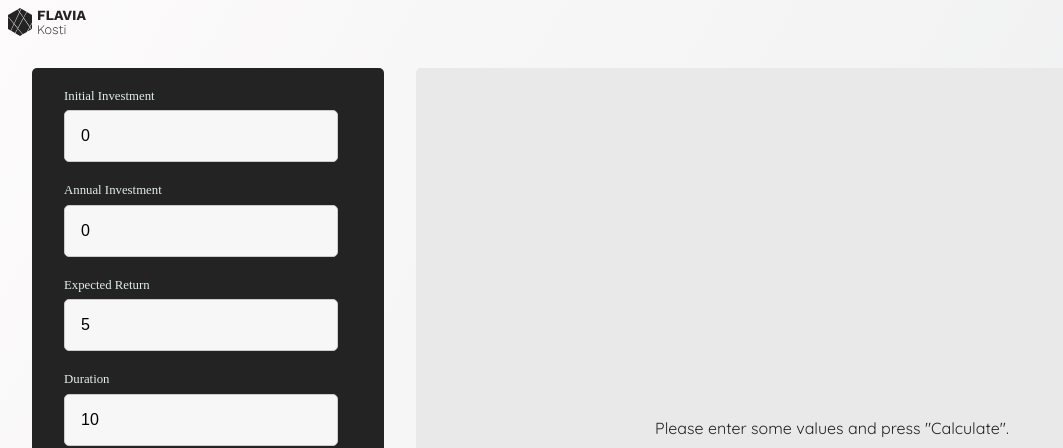
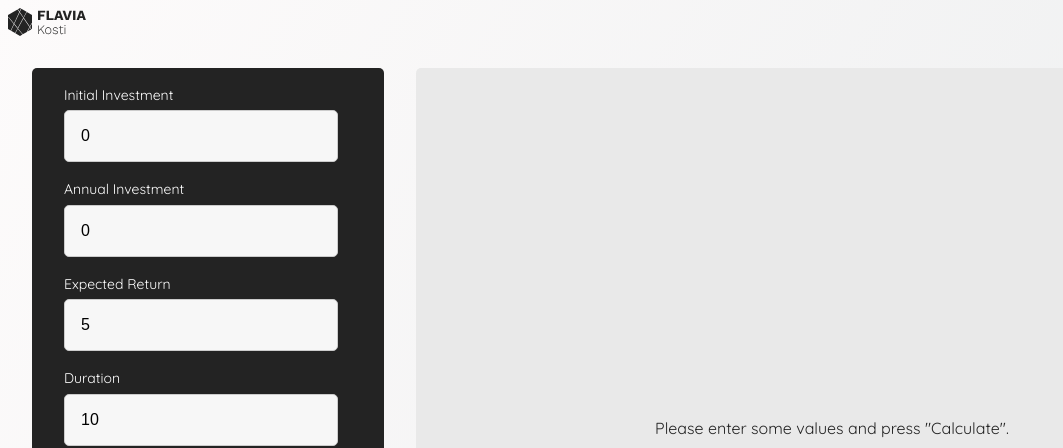
Before and after one commit to flavia3107/angular-invest-mini-project, an Angular app: page / in a window 1280 px wide. Shown: the top 448 px of the page, without its empty margins (0-1063 px from the left). Built offline with nearby package versions, Linux system fonts and the light colour scheme.

Commit message:
Unify font style

```diff
--- a/src/app/user-input/user-input.component.css
+++ b/src/app/user-input/user-input.component.css
@@ -12,8 +12,9 @@
 }
 
 label {
-    font-family: serif;
-    font-size: 0.8rem;
+    font-family: "Quicksand";
+    font-size: 14px;
+    color: #fff;
 }
 
 p {
--- a/src/index.html
+++ b/src/index.html
@@ -1,13 +1,17 @@
 <!doctype html>
 <html lang="en">
+
 <head>
   <meta charset="utf-8">
   <title>Investment Calculator</title>
   <base href="/">
   <meta name="viewport" content="width=device-width, initial-scale=1">
   <link rel="icon" type="image/x-icon" href="favicon.ico">
+  <link href="https://fonts.googleapis.com/css2?family=Quicksand&display=swap" rel="stylesheet">
 </head>
+
 <body>
   <app-root></app-root>
 </body>
+
 </html>
--- a/src/styles.css
+++ b/src/styles.css
@@ -1,5 +1,3 @@
-@import url("https://fonts.googleapis.com/css2?family=Quicksand:wght@400;700&family=Roboto+Condensed:wght@400;700&display=swap");
-
 * {
   box-sizing: border-box;
 }
```
Also changed, not shown: 1 other file (tests, documents, lock files or other folders).
